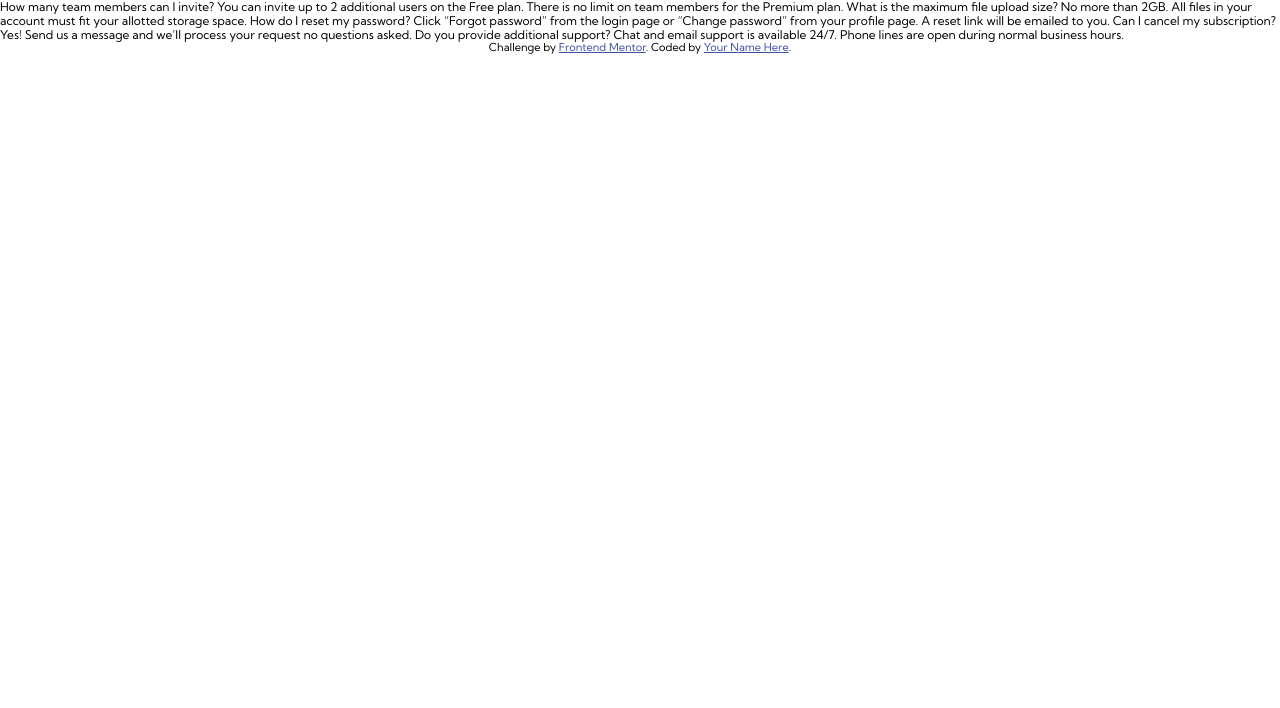
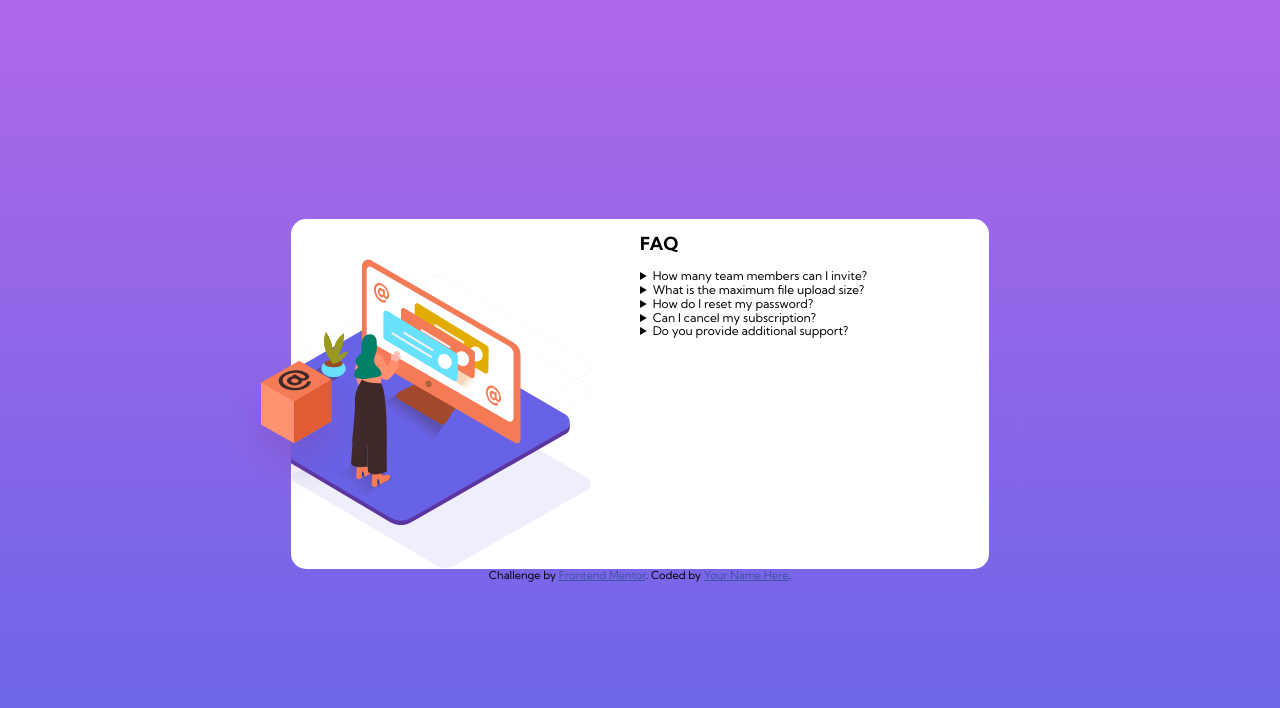
Before and after one commit to AhmedMikkawe/faq-accordion-card-main, a plain HTML site: page index.html in a window 1280 px wide. Drawn offline with Linux system fonts and the light colour scheme.

Commit message:
Completed left side

```diff
--- a/index.html
+++ b/index.html
@@ -11,27 +11,48 @@
 
   <!-- Feel free to remove these styles or customise in your own stylesheet 👍 -->
   <style>
-    .attribution { font-size: 11px; text-align: center; }
+    .attribution { font-size: 11px; text-align: center; justify-self: flex-end}
     .attribution a { color: hsl(228, 45%, 44%); }
   </style>
 </head>
 <body>
-  How many team members can I invite?
-  You can invite up to 2 additional users on the Free plan. There is no limit on
-  team members for the Premium plan.
-
-  What is the maximum file upload size?
-  No more than 2GB. All files in your account must fit your allotted storage space.
-
-  How do I reset my password?
-  Click “Forgot password” from the login page or “Change password” from your profile page.
-  A reset link will be emailed to you.
-
-  Can I cancel my subscription?
-  Yes! Send us a message and we’ll process your request no questions asked.
-
-  Do you provide additional support?
-  Chat and email support is available 24/7. Phone lines are open during normal business hours.
+<div class="card">
+    <div class="left">
+        <div class="wrapper">
+            <img class="woman" src="images/illustration-woman-online-desktop.svg" alt="">
+        </div>
+        <img class="box" src="images/illustration-box-desktop.svg" alt="">
+    </div>
+    <div class="right">
+        <h2>FAQ</h2>
+        <details>
+            <summary>How many team members can I invite?</summary>
+            <p>
+                You can invite up to 2 additional users on the Free plan. There is no limit on
+                team members for the Premium plan.
+            </p>
+        </details>
+        <details>
+            <summary>What is the maximum file upload size?</summary>
+            <p>No more than 2GB. All files in your account must fit your allotted storage space.</p>
+        </details>
+        <details>
+            <summary>How do I reset my password?</summary>
+            <p>
+                Click “Forgot password” from the login page or “Change password” from your profile page.
+                A reset link will be emailed to you.
+            </p>
+        </details>
+        <details>
+            <summary>Can I cancel my subscription?</summary>
+            <p>Yes! Send us a message and we’ll process your request no questions asked.</p>
+        </details>
+        <details>
+            <summary>  Do you provide additional support?</summary>
+            <p>Chat and email support is available 24/7. Phone lines are open during normal business hours.</p>
+        </details>
+    </div>
+</div>
 
   <div class="attribution">
     Challenge by <a href="https://www.frontendmentor.io?ref=challenge" target="_blank">Frontend Mentor</a>.
--- a/styles/main.scss
+++ b/styles/main.scss
@@ -1,5 +1,43 @@
 @import url('https://fonts.googleapis.com/css2?family=Kumbh+Sans:wght@400;700&display=swap');
 body{
   font-family: 'Kumbh Sans', sans-serif;
-font-size: 12px;
+  font-size: 12px;
+  min-height: 100vh;
+  display: flex;
+  flex-direction: column;
+  justify-content: center;
+  align-items: center;
+  background: linear-gradient(hsl(273, 75%, 66%), hsl(240, 73%, 65%));
 }
+.card{
+  display: flex;
+  max-width: 700px;
+  min-height: 350px;
+  background-color: white;
+  border-radius:15px;
+  div{
+    width: 50%;
+  }
+}
+.left{
+  display: flex;
+  align-items: center;
+  background: url("../images/bg-pattern-desktop.svg") left bottom/300px no-repeat;
+  position: relative;
+  img.woman{
+    width: 100%;
+    position: relative;
+    left: -20%;
+  }
+  img.box{
+    width: 150px;
+    display: block;
+    position: absolute;
+    left: -20%;
+    top: 40%;
+  }
+  .wrapper{
+    width: 100%;
+    overflow: hidden;
+  }
+}
```
Also changed, not shown: styles/main.css, 1 other file.
